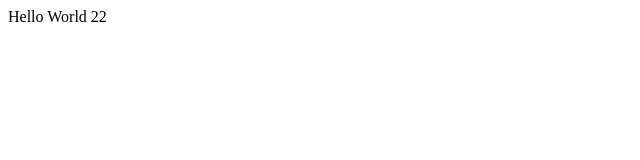
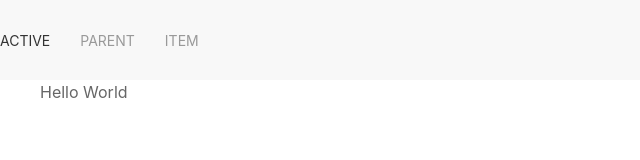
Before and after one commit to oetiker/webtest23, a plain HTML site: page index.html in a window 1280 px wide. Shown: the whole page, without its empty margins (0-640 px from the left). Drawn offline with nearby package versions, Linux system fonts and the light colour scheme.

Commit message:
uikit experiment

```diff
--- a/index.html
+++ b/index.html
@@ -4,8 +4,37 @@
     <meta charset="UTF-8">
     <meta name="viewport" content="width=device-width, initial-scale=1.0">
     <title>Document</title>
-</head>
+        <!-- UIkit CSS -->
+        <link rel="stylesheet" href="https://cdn.jsdelivr.net/npm/uikit@3.17.1/dist/css/uikit.min.css" />
+
+        <!-- UIkit JS -->
+        <script src="https://cdn.jsdelivr.net/npm/uikit@3.17.1/dist/js/uikit.min.js"></script>
+        <script src="https://cdn.jsdelivr.net/npm/uikit@3.17.1/dist/js/uikit-icons.min.js"></script>
+        <title>UIKit Demo</title>
+    </head>
 <body>
-    Hello World 22
+    <nav class="uk-navbar-container" uk-navbar>
+        <div class="uk-navbar-left">
+
+            <ul class="uk-navbar-nav">
+                <li class="uk-active"><a href="#">Active</a></li>
+                <li>
+                    <a href="#">Parent</a>
+                    <div class="uk-navbar-dropdown">
+                        <ul class="uk-nav uk-navbar-dropdown-nav">
+                            <li class="uk-active"><a href="#">Active</a></li>
+                            <li><a href="#">Item</a></li>
+                            <li><a href="#">Item</a></li>
+                        </ul>
+                    </div>
+                </li>
+                <li><a href="#">Item</a></li>
+            </ul>
+
+        </div>
+    </nav>
+    <div class="uk-container">
+        Hello World
+    </div>
 </body>
 </html>
```
